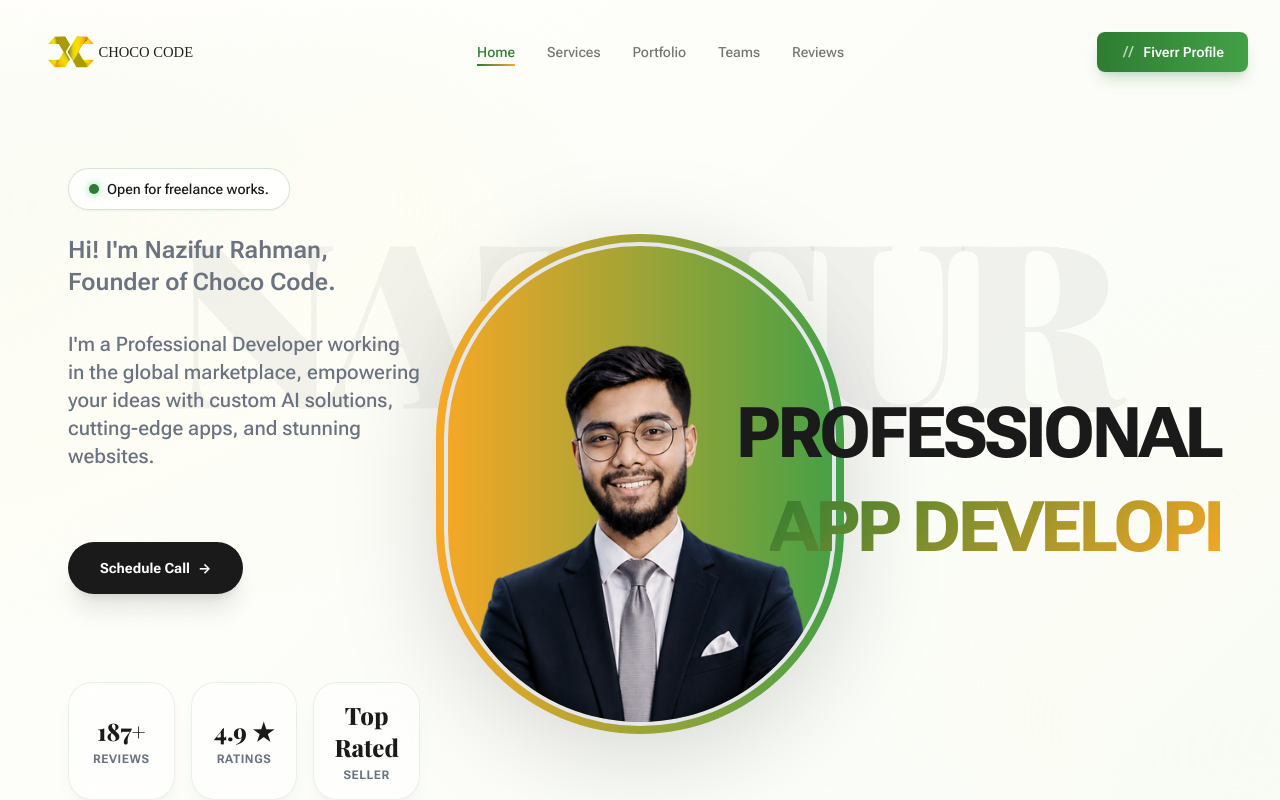
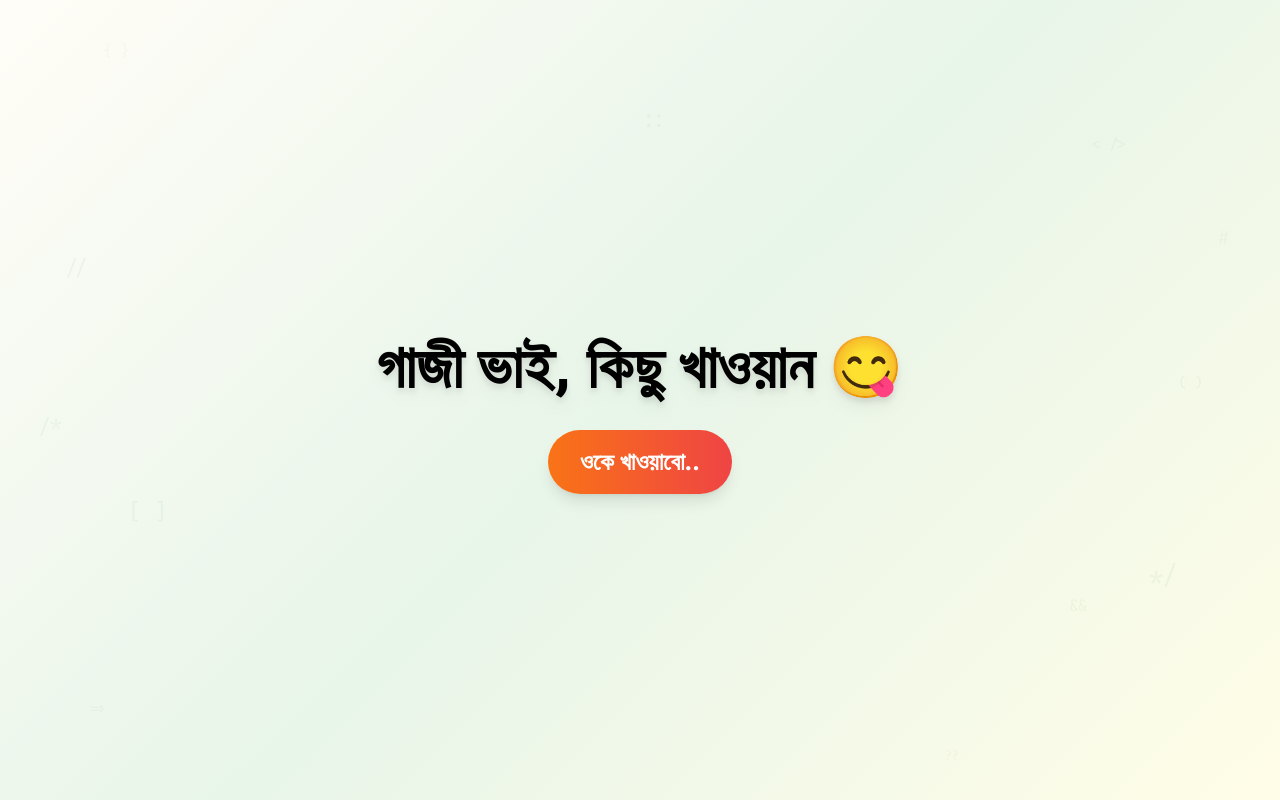
Before and after one commit to SaifulOfficial025/Choco-code-portfolio, a React (Vite) app: page / in a window 1280 px wide. Shown: the top 800 px of the page. Built offline with nearby package versions, Linux system fonts and the light colour scheme; a web font is replaced by a local one.

Commit message:
fun part added

```diff
--- a/src/Pages/Home/Home.jsx
+++ b/src/Pages/Home/Home.jsx
@@ -1,3 +1,4 @@
+import { useState } from "react";
 import Header from "../../Shared/Header"
 import Hero from "./Hero"
 import Ourservices from "./Ourservices"
@@ -23,6 +24,41 @@ const codeParticles = [
 ];
 
 const Home = () => {
+  const [isHungry, setIsHungry] = useState(true);
+
+  if (isHungry) {
+    return (
+      <div className="min-h-screen bg-choco-gradient flex flex-col items-center justify-center space-y-8 p-4 relative overflow-hidden">
+        {/* Floating Code Particles */}
+        {codeParticles.map((p, i) => (
+          <span
+            key={i}
+            className="particle animate-float font-mono"
+            style={{
+              top: p.top,
+              left: p.left,
+              right: p.right,
+              animationDelay: p.delay,
+              animationDuration: p.duration,
+              fontSize: `${12 + Math.random() * 14}px`,
+            }}
+          >
+            {p.text}
+          </span>
+        ))}
+        <div className="text-4xl md:text-6xl font-bold text-center z-10 text-black drop-shadow-lg">
+          গাজী ভাই, কিছু খাওয়ান 😋
+        </div>
+        <button
+          onClick={() => setIsHungry(false)}
+          className="z-10 px-8 py-4 bg-gradient-to-r from-orange-500 to-red-500 hover:from-orange-600 hover:to-red-600 text-white rounded-full text-2xl font-bold shadow-lg transition-all transform hover:scale-105 hover:shadow-orange-500/50"
+        >
+          ওকে খাওয়াবো..
+        </button>
+      </div>
+    );
+  }
+
   return (
     <div className="bg-choco-gradient min-h-screen overflow-hidden relative">
       {/* Floating Code Particles */}
```
